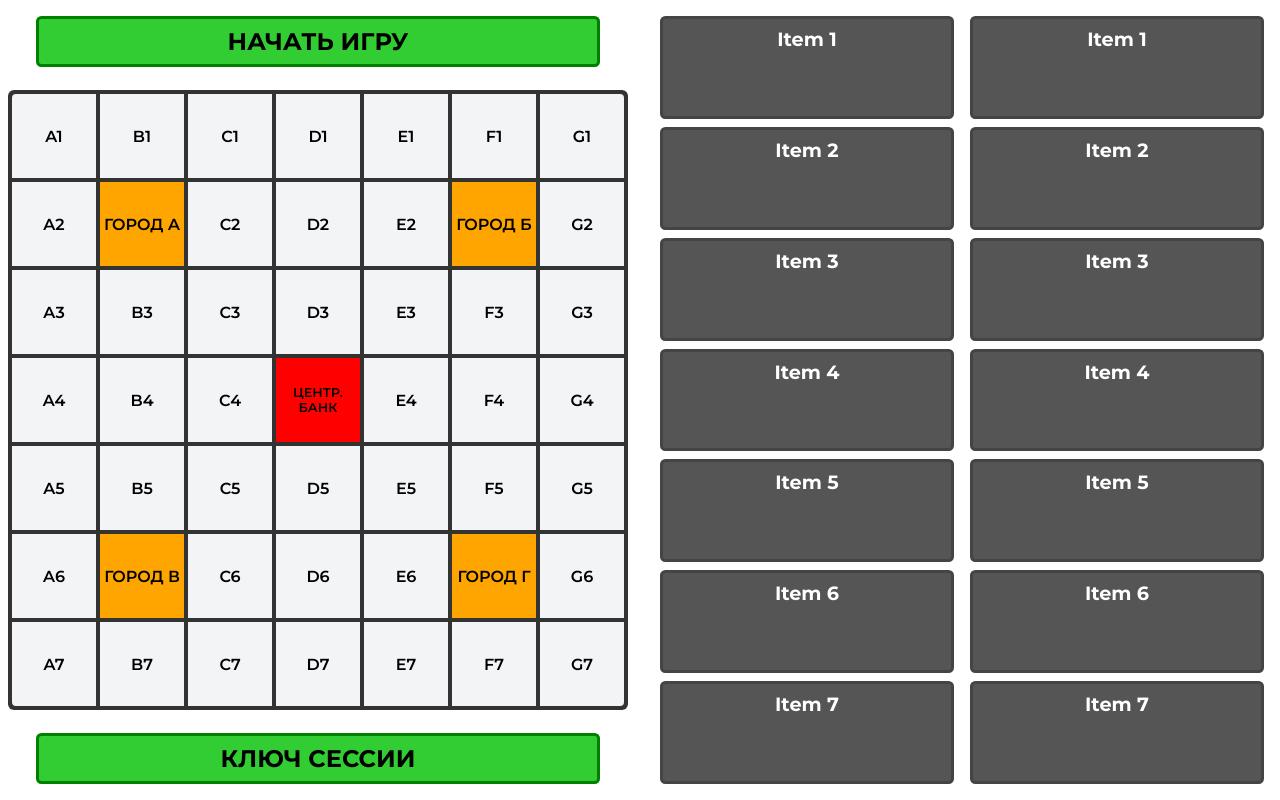
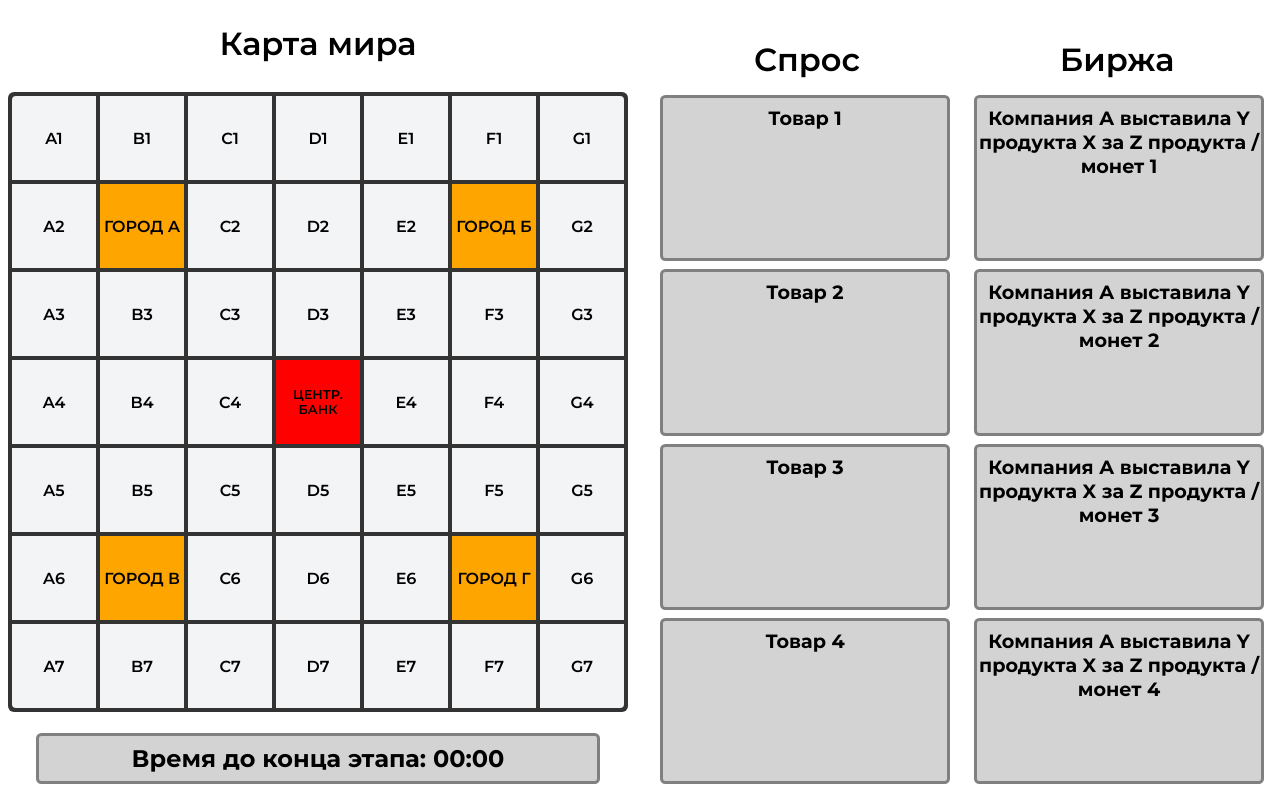
Before and after one commit to Rimuwu/SEG-simple-economic-game, a Vue app in the folder web/: page / in a window 1280 px wide. Built offline with nearby package versions, Linux system fonts and the light colour scheme.

Commit message:
Окно игры и админ-панель

```diff
--- a/web/src/App.vue
+++ b/web/src/App.vue
@@ -1,9 +1,36 @@
 <script setup>
+import { ref } from 'vue'
 import Preparation from './components/Preparation.vue'
+import Game from './components/Game.vue'
+import AdminPanel from './components/AdminPanel.vue'
+
+const currentView = ref('Game')
+const showAdmin = ref(false)
+
+function handleShow(view) {
+  currentView.value = view
+}
+
+function handleMouseMove(e) {
+  if (e.clientX < 60 && e.clientY < 60) {
+    showAdmin.value = true
+  }
+}
+
+function handleAdminLeave() {
+  showAdmin.value = false
+}
 </script>
 
 <template>
-  <Preparation/>
+  <div @mousemove="handleMouseMove" style="position: relative; min-height: 100vh;">
+    <AdminPanel
+      v-if="showAdmin"
+      @show="handleShow"
+      @mouseleave="handleAdminLeave"
+      style="position: fixed; left: 0; top: 0; width: 320px; z-index: 1000;"/>
+    <component :is="currentView === 'Preparation' ? Preparation : Game" />
+  </div>
 </template>
 
 <style scoped>
--- /dev/null
+++ b/web/src/components/AdminPanel.vue
@@ -0,0 +1,23 @@
+<template>
+  <div class="admin-panel">
+    <h2>Admin Panel</h2>
+    <!-- Add admin controls here -->
+    <button @click="$emit('show', 'Preparation')">Show Preparation</button>
+    <button @click="$emit('show', 'Game')">Show Game</button>
+  </div>
+</template>
+
+<script setup>
+// No script needed for basic panel
+</script>
+
+<style scoped>
+.admin-panel {
+  background: #f5f5f5;
+  padding: 16px;
+  border-bottom: 1px solid #ccc;
+  position: sticky;
+  top: 0;
+  z-index: 100;
+}
+</style>
--- /dev/null
+++ b/web/src/components/Game.vue
@@ -0,0 +1,220 @@
+<script setup>
+import { ref, onMounted, nextTick } from 'vue'
+
+
+const rows = 7
+const cols = 7
+const total = rows * cols
+const letters = "ABCDEFGHIJKLMNOPQRSTUVWXYZ"
+
+
+const tiles = Array.from({ length: total }, (_, i) => ({
+  id: `t-${i}`,
+  label: letters[i % rows] + (Math.floor(i / cols) + 1),
+}))
+
+const tileRefs = ref([])
+
+const TileTypes = {
+  MOUNTAINS: 0,
+  WATER: 1,
+  FOREST: 2,
+  FIELD: 3,
+  CITY: 4,
+  BANK: 5
+}
+
+const tileStyles = {
+  [TileTypes.MOUNTAINS]: { color: "Gray" },
+  [TileTypes.WATER]: { color: "dodgerBlue" },
+  [TileTypes.FOREST]: { color: "ForestGreen" },
+  [TileTypes.FIELD]: { color: "Khaki" },
+  [TileTypes.CITY]: { color: "orange" },
+  [TileTypes.BANK]: { color: "red" },
+}
+
+// Called after the DOM has been loaded
+onMounted(async () => {
+  await nextTick()
+  // console.log('tile DOM nodes count:', tileRefs.value.length)
+  tileRefs.value[0].style.borderTopLeftRadius = "4px"
+  tileRefs.value[cols - 1].style.borderTopRightRadius = "4px"
+  tileRefs.value[(rows - 1) * cols].style.borderBottomLeftRadius = "4px"
+  tileRefs.value[rows * cols - 1].style.borderBottomRightRadius = "4px"
+
+  setTile(1, 1, TileTypes.CITY, "ГОРОД А")
+  setTile(5, 1, TileTypes.CITY, "ГОРОД В")
+  setTile(1, 5, TileTypes.CITY, "ГОРОД Б")
+  setTile(5, 5, TileTypes.CITY, "ГОРОД Г")
+  setTile(3, 3, TileTypes.BANK, "ЦЕНТР. БАНК", "var(--text-xs)")
+})
+
+function setTile(row, col, tileType, text, font_size) {
+  if (row < 0 || row >= rows || col < 0 || col >= cols) return
+  const idx = row * cols + col
+  const tile = tileRefs.value[idx]
+  if (!tile) return
+  if (tileType) tile.style.backgroundColor = tileStyles[tileType].color
+  if (text) tile.textContent = text
+  if (font_size) tile.style.fontSize = font_size
+}
+
+</script>
+
+<template>
+  <div id="page">
+    <div id="column-left">
+      <div id="map-title">
+        Карта мира
+      </div>
+
+      <div id="map">
+        <div v-for="(tile, idx) in tiles" :key="tile.id" class="tile" :data-index="idx" ref="tileRefs">
+          {{ tile.label }}
+        </div>
+      </div>
+
+      <div id="timer">
+        Время до конца этапа: 00:00
+      </div>
+    </div>
+
+    <div id="column-right">
+      <div id="column-right-header">
+        <p class="column-title"> Спрос </p>
+        <p class="column-title"> Биржа </p>
+      </div>
+      <div id="column-right-content">
+        <div id="list-col-left" class="column">
+          <div v-for="n in 4" :key="n" class="list-item" :id="'demand-' + n">
+            Товар {{ n }}
+          </div>
+        </div>
+        <div id="list-col-right" class="column">
+          <div v-for="n in 4" :key="n" class="list-item" :id="'stock-' + n">
+            Компания А выставила Y продукта X за Z продукта / монет {{ n }}
+          </div>
+        </div>
+      </div>
+    </div>
+  </div>
+
+</template>
+
+<style scoped>
+#page {
+  display: flex;
+  margin: 0;
+  padding: var(--spacing-sm);
+
+  gap: var(--spacing-lg);
+  width: calc(100vw - var(--spacing-sm) * 2);
+  height: calc(100vh - var(--spacing-sm) * 2);
+}
+
+#column-left {
+  flex: 1;
+  height: 100%;
+  display: flex;
+  flex-direction: column;
+  align-items: center;
+  justify-content: space-between;
+  gap: var(--spacing-sm);
+}
+
+#column-right {
+  flex: 1;
+  display: flex;
+  flex-direction: column;
+}
+
+#column-right-content {
+  flex: 1;
+  display: flex;
+  gap: var(--spacing-sm);
+}
+
+#column-right-header {
+  display: flex;
+  flex-direction: row;
+}
+
+.column-title {
+  flex: 1;
+  font-size: var(--text-xl);
+  font-weight: 600;
+  text-align: center;
+  margin-bottom: var(--spacing-sm);
+}
+
+.column {
+  flex: 1;
+  padding: var(--spacing-sm);
+  display: flex;
+  flex-direction: column;
+  gap: var(--spacing-sm);
+}
+
+.list-item {
+  background-color: lightgray;
+  color: black;
+  border: var(--border-width) solid gray;
+  border-radius: var(--border-radius);
+  padding: var(--spacing-sm) 0;
+  font-size: var(--text-md);
+
+  text-align: center;
+  flex: 1;
+}
+
+#map-title {
+  font-size: var(--text-xl);
+  font-weight: 600;
+  text-align: center;
+  margin: var(--spacing-sm) 0;
+  padding: var(--spacing-sm) 0;
+  width: 90%;
+}
+
+#timer {
+  font-size: var(--text-lg);
+  text-align: center;
+  margin: var(--spacing-sm);
+  padding: var(--spacing-sm) 0;
+  width: 90%;
+  background: lightgray;
+  border-radius: var(--border-radius);
+  border: var(--border-width) solid gray;
+}
+
+
+#map {
+  display: grid;
+  grid-template-columns: repeat(7, 1fr);
+  aspect-ratio: 1/1;
+  margin: 0;
+  background: #333;
+  border-radius: 6px;
+  gap: 4px;
+  padding: 4px;
+
+  align-content: center;
+  justify-content: center;
+}
+
+.tile {
+  aspect-ratio: 1/1;
+  display: flex;
+  align-items: center;
+  justify-content: center;
+  background: #f3f4f6;
+  user-select: none;
+  cursor: pointer;
+  font-weight: 600;
+  font-size: var(--text-sm);
+  margin: 0;
+  padding: 3px;
+  word-wrap: break-word;
+  text-align: center;
+}
+</style>
```
